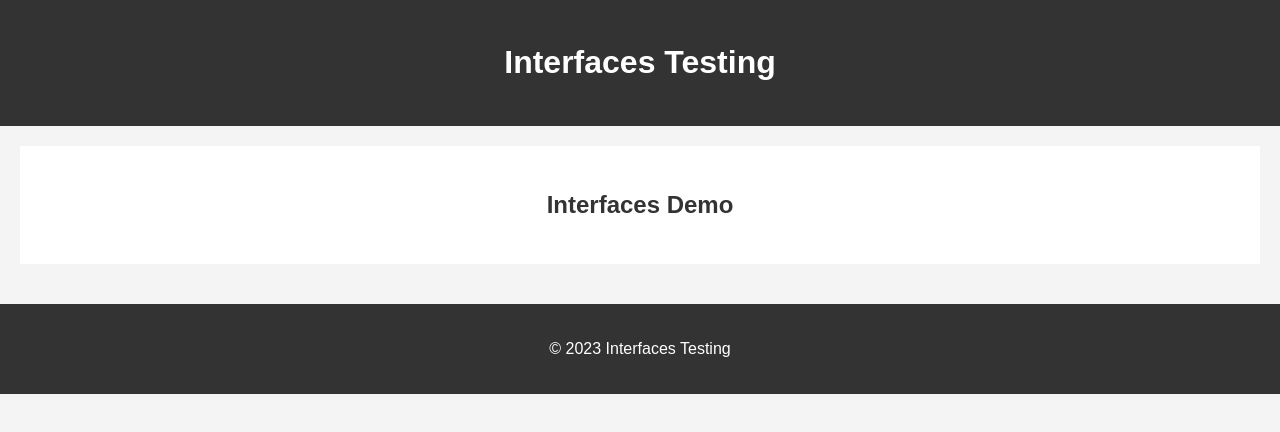
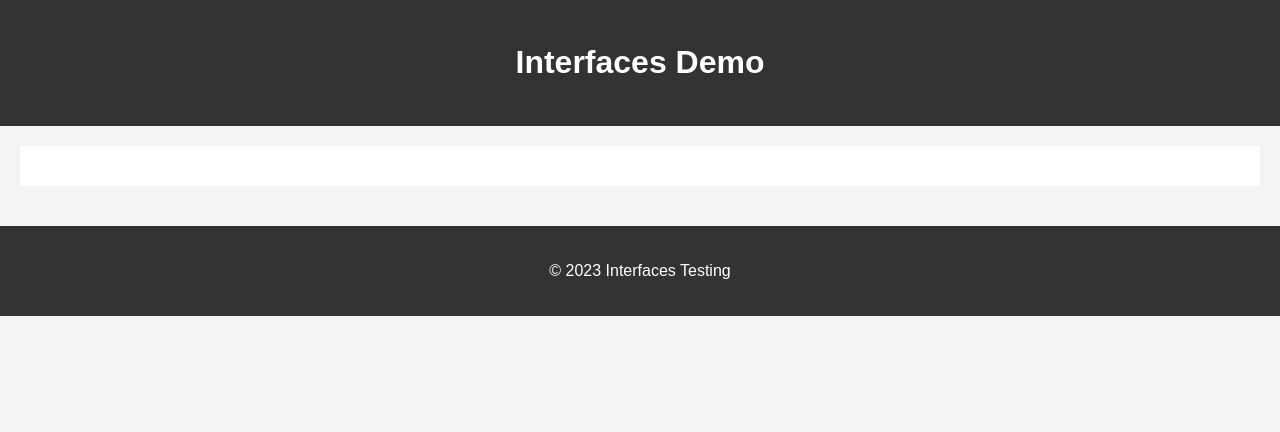
Before and after one commit to larsvedo/interfaces-testing, a plain HTML site: page index.html in a window 1280 px wide. Drawn offline with Linux system fonts and the light colour scheme.

Commit message:
cleaned up

```diff
--- a/index.html
+++ b/index.html
@@ -3,21 +3,20 @@
 <head>
     <meta charset="UTF-8">
     <meta name="viewport" content="width=device-width, initial-scale=1.0">
-    <title>Interfaces Testing</title>
+    <title>Interfaces Demo</title>
     <link rel="stylesheet" href="style.css">
 </head>
 <body>
     <header>
-        <h1>Interfaces Testing</h1>
+        <h1>Interfaces Demo</h1>
     </header>
     <main>
         <section id="test1">
             <center>
-            <h2>Interfaces Demo</h2>
-            <!-- Embed your first test element here -->
-            <script type='module' src='https://interfaces.zapier.com/assets/web-components/zapier-interfaces/zapier-interfaces.esm.js'></script>
-<zapier-interfaces-page-embed page-id='clpd62l7c001zl40ojj0qo8pe' no-background='false' allow-query-params='true' query-params='' style='max-width: 900px; height: 1000px;'></zapier-interfaces-page-embed>
-</center>
+                <!-- Embed your first test element here -->
+                <script type='module' src='https://interfaces.zapier.com/assets/web-components/zapier-interfaces/zapier-interfaces.esm.js'></script>
+                <zapier-interfaces-page-embed page-id='clpd62l7c001zl40ojj0qo8pe' no-background='false' allow-query-params='true' query-params='' style='max-width: 900px; height: 1000px;'></zapier-interfaces-page-embed>
+            </center>
         </section>
     </main>
     <footer>
```
